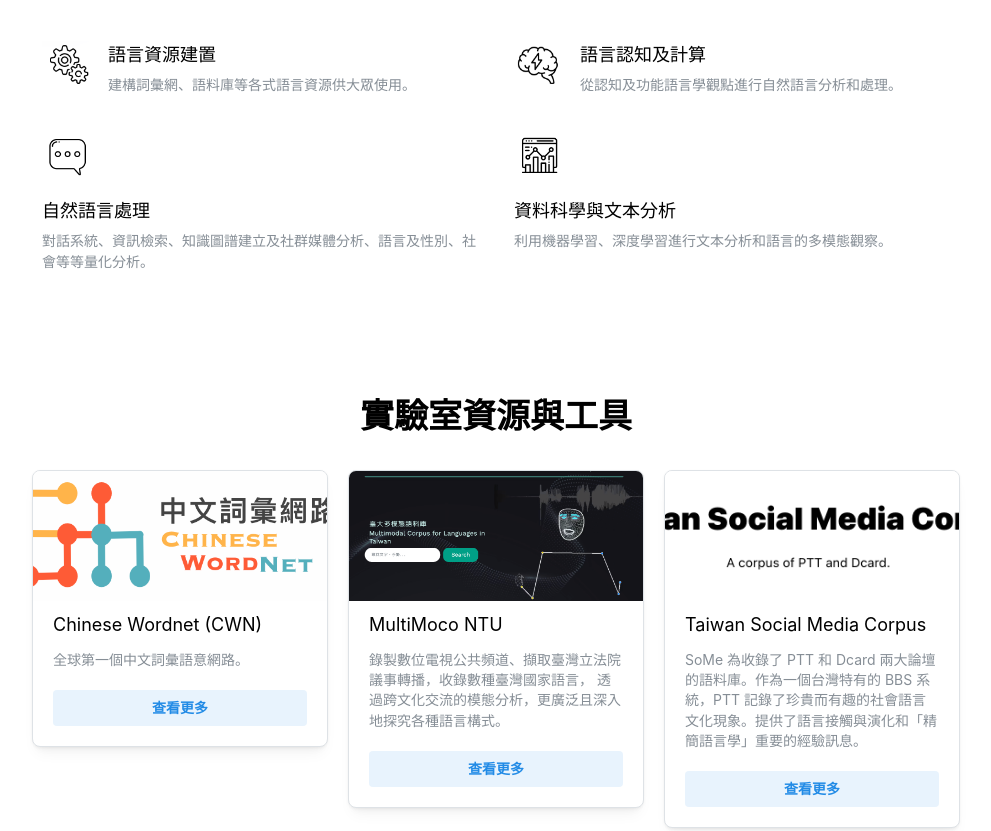
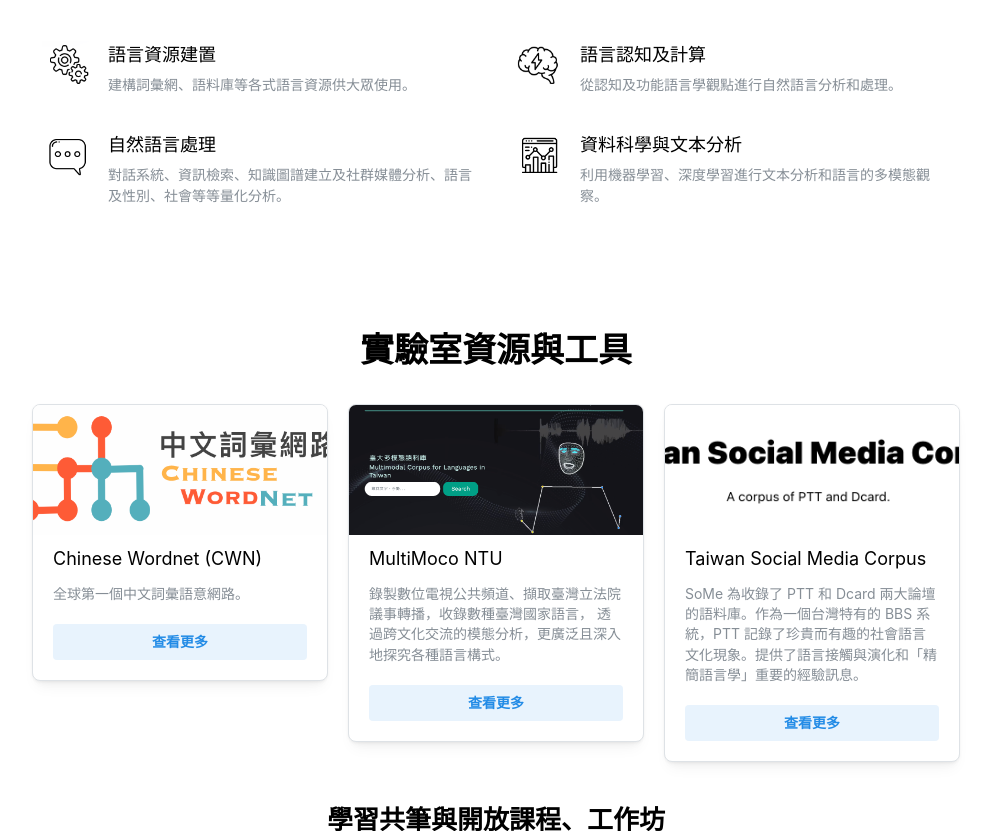
Before and after one commit to lopentu/lopentu.github.io, a React (Vite) app: page / in a window 1280 px wide. Shown: the part 1700-2531 px from the top of the page, without its empty margins (144-1135 px from the left). Built offline with nearby package versions, Linux system fonts and the light colour scheme.

Commit message:
fix alignment

```diff
--- a/src/sections/About.tsx
+++ b/src/sections/About.tsx
@@ -47,11 +47,10 @@
         本博士論文、30多本碩士論文，
         以及數件產學技術轉移。我們也竭誠歡迎大學部同學與有志一同的社群夥伴加入我們的研發行列。
       </Text>
-
       <Grid>
         {features.map((feature, index) => (
           <Grid.Col key={index} span={{ base: 12, md: 6 }}>
-            <Group align="flex-start" spacing="md" style={{ padding: "10px" }}>
+            <Group align="flex-start" spacing="md" wrap="nowrap" style={{ padding: "10px", flexDirection: "row" }}>
               <Image
                 src={imageMap[feature.image]}
                 alt={feature.title}
```
